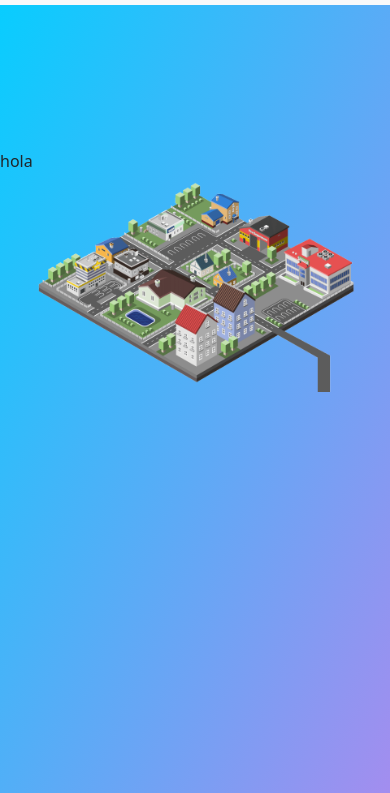
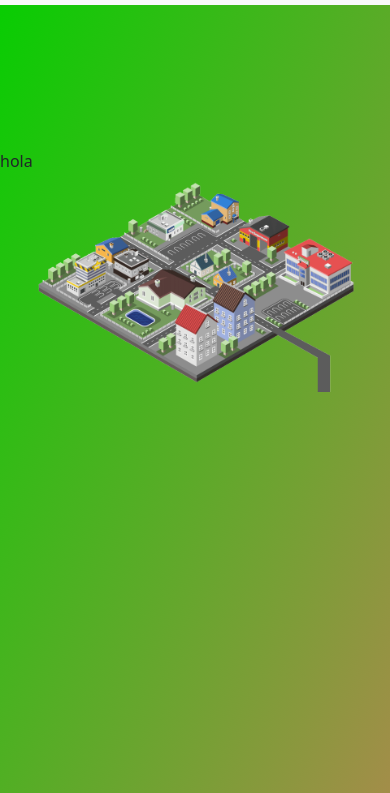
Before and after one commit to kynoprueba/ecosistema, a plain HTML site: page index.html in a window 390 px wide. Shown: the part 51-844 px from the top of the page. Drawn offline with nearby package versions, Linux system fonts and the light colour scheme.

Commit message:
segundo commit con mediaquery

```diff
--- a/style.css
+++ b/style.css
@@ -1,8 +1,3 @@
-@media screen and (max-width:800px) {
-  body{
-    background-color: blue;
-  }
-}
 
 body{
   background: rgb(3,207,255);
@@ -50,3 +45,11 @@ left: -200px;
 
 
 }
+
+@media(max-width:1000px){
+  body{
+    background: rgb(30,100,255);
+    background: linear-gradient(114deg, rgba(3,207,0,1) 0%, rgba(222,117,100,1) 53%, rgba(121,9,83,1) 100%);
+
+  }
+}
```
